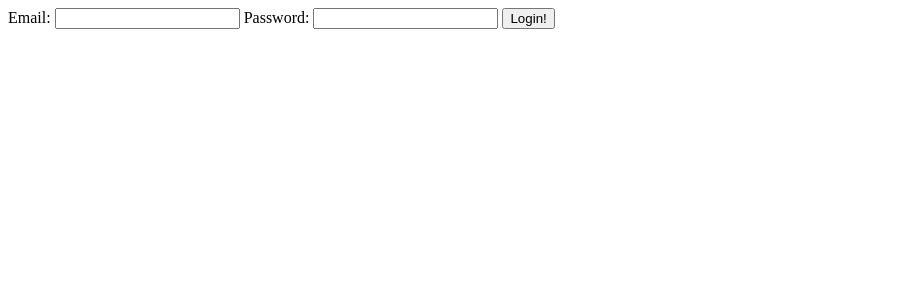
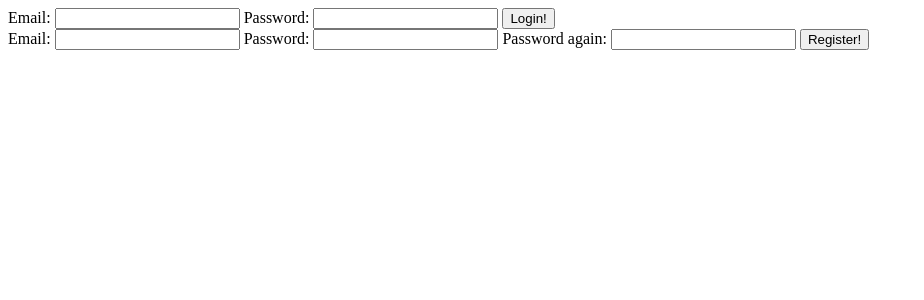
Before and after one commit to PetrVorlos35/HledaniPokladu_WEA, a PHP site: page /login.php in a window 1280 px wide. Shown: the top 300 px of the page, without its empty margins (0-924 px from the left). Run offline with PHP 8.4, Linux system fonts and the light colour scheme.

Commit message:
Update login.php

```diff
--- a/login.php
+++ b/login.php
@@ -15,5 +15,15 @@
         <input type="password" name="password" id="password">
         <input type="submit" value="Login!">
     </form>
+
+    <form action="index.php" method="post">
+        <label for="email">Email:</label>
+        <input type="email" name="email" id="email">
+        <label for="password">Password:</label>
+        <input type="password" name="password" id="password">
+        <label for="password2">Password again:</label>
+        <input type="password" name="password2" id="password2">
+        <input type="submit" value="Register!">
+    </form>
 </body>
 </html>
```
